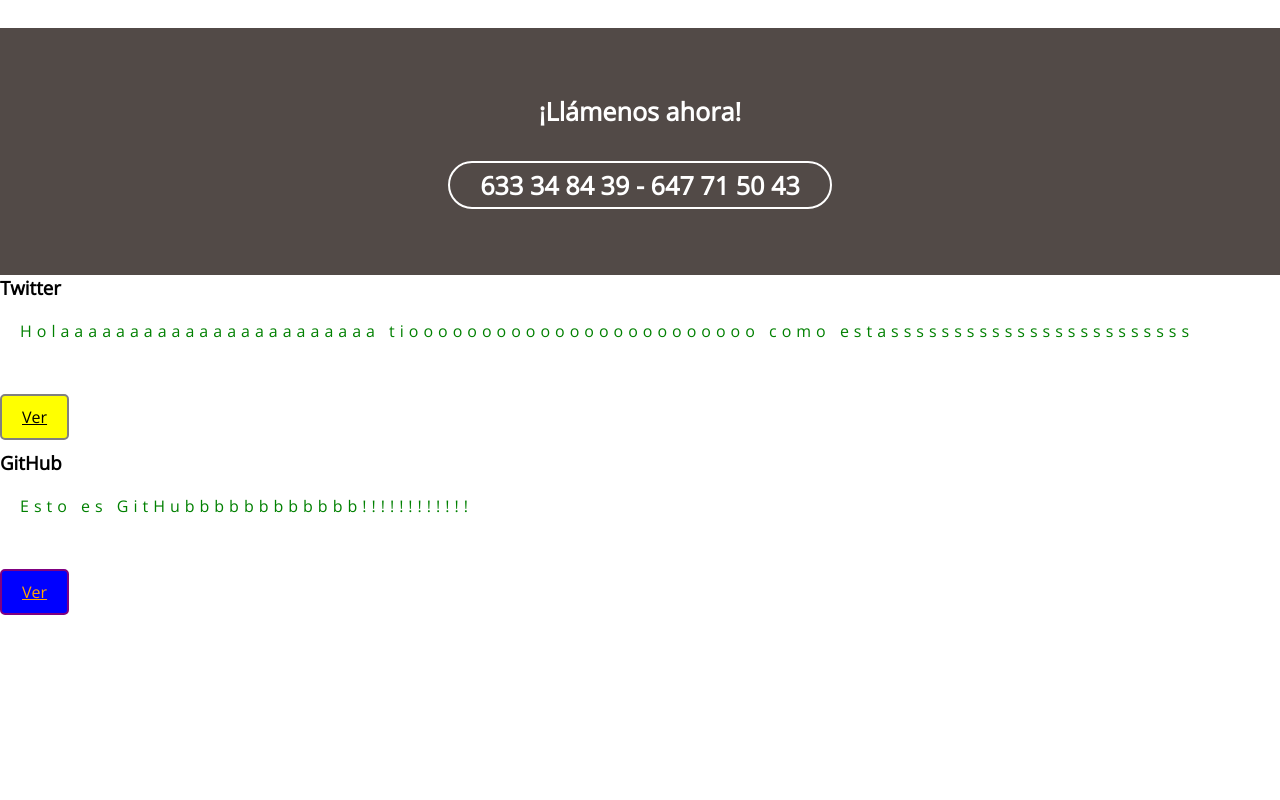
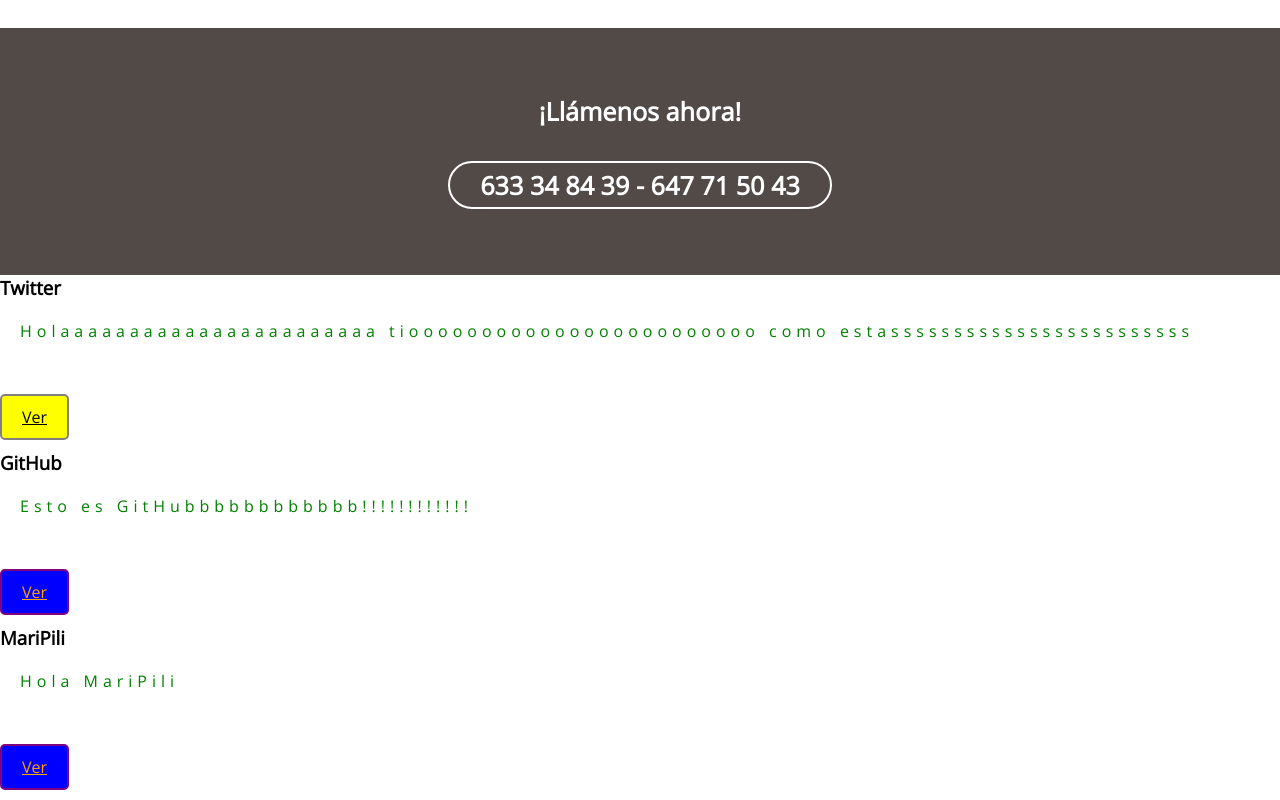
Before and after one commit to EquipoMolon/GitAprendizaje, a plain HTML site: page index.html in a window 1280 px wide. Shown: the part 2813-3613 px from the top of the page. Before the commit the page ends 3438 px from the top, so only its background shows below. Drawn offline with nearby package versions, Linux system fonts and the light colour scheme; files whose address does not match are found by name.

Commit message:
Agregamos article de MariPili

```diff
--- a/index.html
+++ b/index.html
@@ -634,6 +634,12 @@
 				<br>
 				<a href="#" class="btn1">Ver</a>
 			</article>
+			<article>
+				<h3>MariPili</h3>
+				<p>Hola MariPili</p>
+				<br>
+				<a href="#" class="btn1">Ver</a>
+			</article>
 		</main>
 	</body>
 </html>
```
